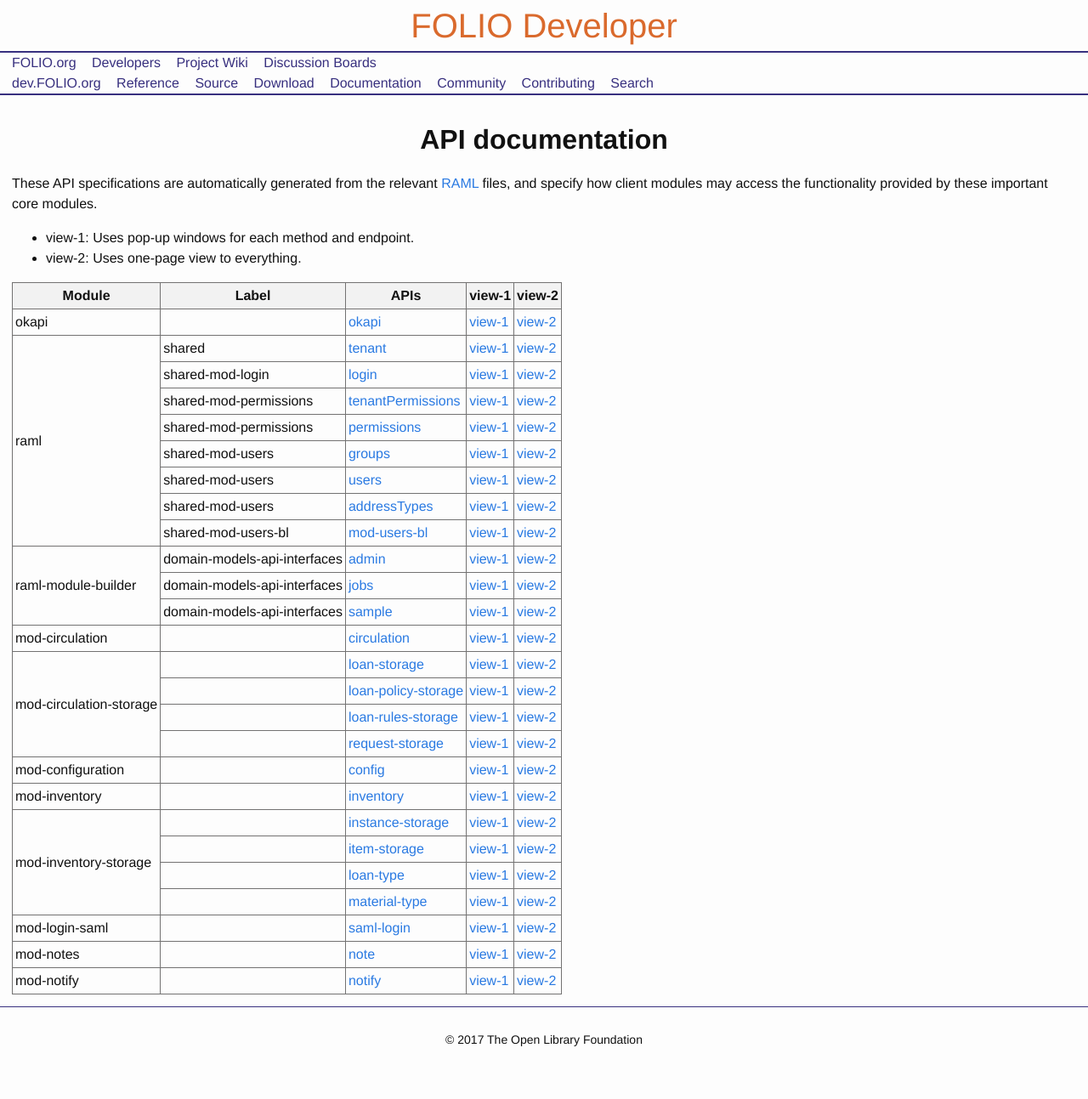
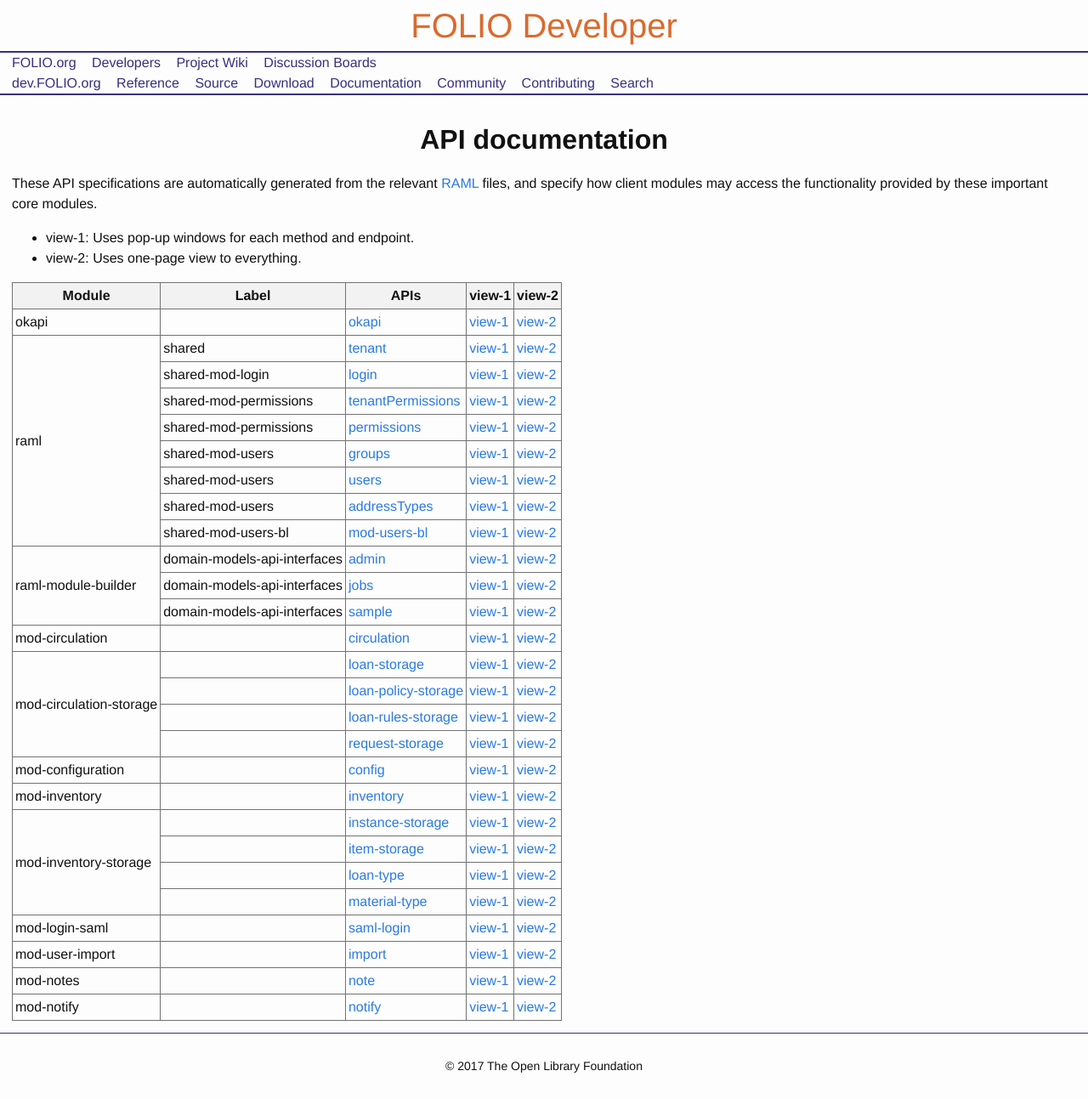
Before and after one commit to folio-org/folio-org.github.io, a Jekyll site: the page built from doc/api/index.md, in a window 1280 px wide. Shown: the whole page at 85% size. Built offline with Jekyll 4.4.1, drawn with Linux system fonts in a browser that asks for light colours; nearby versions of some CDN libraries; before the commit the page ends 1262 px from its top, so only the background shows below that.

Commit message:
Update api.yml
include new module 'mod-user-import'

```diff
--- a/_data/api.yml
+++ b/_data/api.yml
@@ -96,6 +96,13 @@
       - saml-login
     ramlutil: null
 
+mod-user-import:
+  - label: null
+    directory: ramls
+    files:
+      - import
+    ramlutil: null
+
 mod-notes:
   - label: null
     directory: ramls
```
